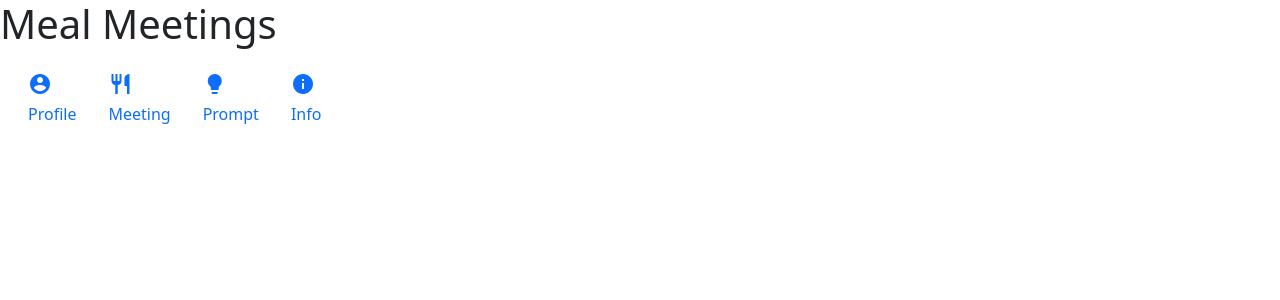
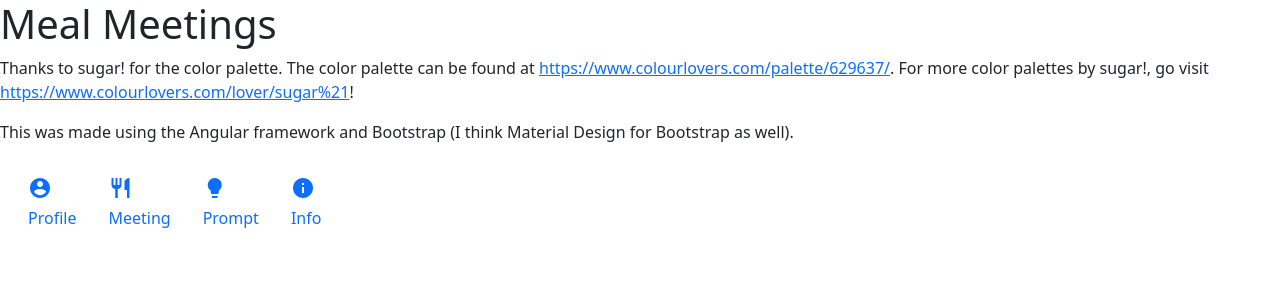
Before and after one commit to rhit-csse280/fall-2022-project-team-s11-parsons, an Angular app in the folder home/: page / in a window 1280 px wide. Shown: the top 300 px of the page. Built offline with nearby package versions, Linux system fonts and the light colour scheme.

Commit message:
added attributions

```diff
--- a/home/src/app/app.component.html
+++ b/home/src/app/app.component.html
@@ -1,2 +1,4 @@
 <h1>{{title}}</h1>
+<p>Thanks to sugar! for the color palette. The color palette can be found at <a href="https://www.colourlovers.com/palette/629637/">https://www.colourlovers.com/palette/629637/</a>. For more color palettes by sugar!, go visit <a href="https://www.colourlovers.com/lover/sugar%21">https://www.colourlovers.com/lover/sugar%21</a>!</p>
+<p>This was made using the Angular framework and Bootstrap (I think Material Design for Bootstrap as well).</p>
 <app-navbar></app-navbar>
--- a/home/src/app/app.component.ts
+++ b/home/src/app/app.component.ts
@@ -7,4 +7,6 @@ import { Component } from '@angular/core';
 })
 export class AppComponent {
   title = 'Meal Meetings';
+  colorMap = {
+  };
 }
```
